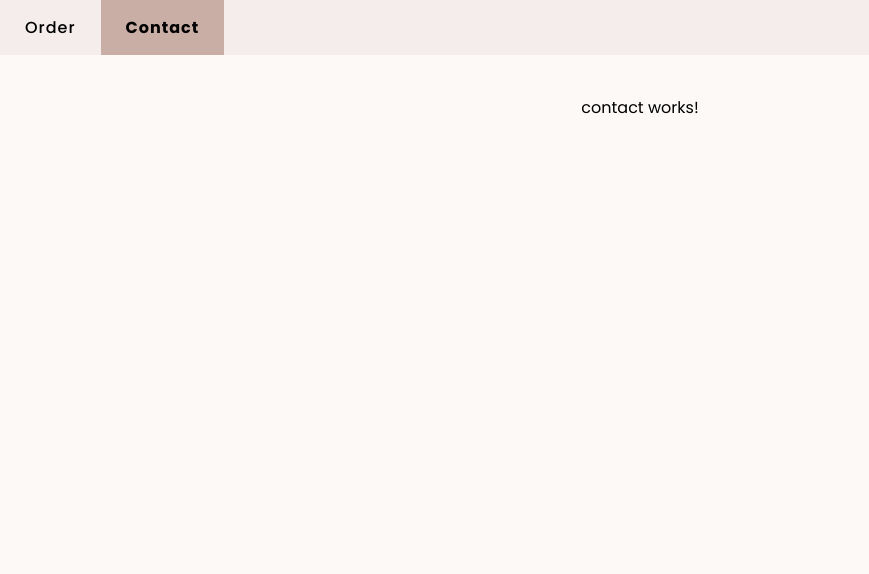
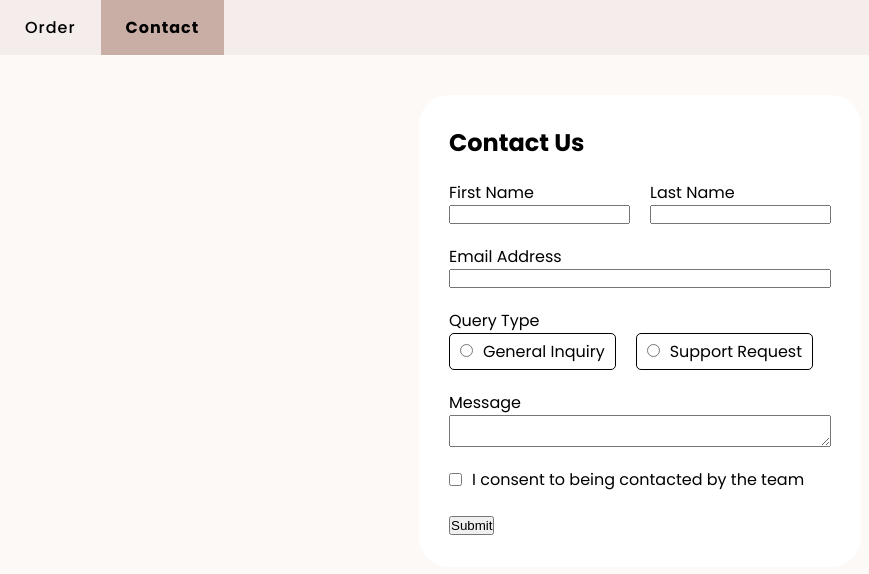
Before and after one commit to yjuwaheer/Playwright_Demo, an Angular app: page /contact in a window 1280 px wide. Shown: the top 574 px of the page, without its empty margins (0-869 px from the left). Built offline with nearby package versions, Linux system fonts and the light colour scheme.

Commit message:
Added general layout for contact form

```diff
--- a/src/app/contact/contact.component.html
+++ b/src/app/contact/contact.component.html
@@ -1 +1,45 @@
-<p>contact works!</p>
+<div class="content">
+  <h2 class="title">Contact Us</h2>
+
+  <div class="row row-1">
+    <div class="field">
+      <label>First Name</label>
+      <input type="text" />
+    </div>
+    <div class="field">
+      <label>Last Name</label>
+      <input type="text" />
+    </div>
+  </div>
+
+  <div class="row">
+    <label>Email Address</label>
+    <input type="text" />
+  </div>
+
+  <div class="row">
+    <label>Query Type</label>
+    <div class="row-3">
+      <div class="radio-field">
+        <input type="radio" id="general-inquiry" value="General Inquiry" />
+        <label for="general-inquiry">General Inquiry</label>
+      </div>
+      <div class="radio-field">
+        <input type="radio" id="support-request" value="Support Request" />
+        <label for="support-request">Support Request</label>
+      </div>
+    </div>
+  </div>
+
+  <div class="row">
+    <label>Message</label>
+    <textarea></textarea>
+  </div>
+
+  <div class="row row-5">
+    <input type="checkbox" />
+    <label>I consent to being contacted by the team</label>
+  </div>
+
+  <button id="submit">Submit</button>
+</div>
--- a/src/app/contact/contact.component.scss
+++ b/src/app/contact/contact.component.scss
@@ -0,0 +1,45 @@
+.content {
+  background-color: white;
+  padding: 30px;
+  border-radius: 30px;
+
+  .row {
+    display: flex;
+    flex-direction: column;
+    margin: 20px 0;
+
+    &.row-1 {
+      flex-direction: row;
+      gap: 20px;
+    }
+
+    .row-3 {
+      display: flex;
+      flex-direction: row;
+      gap: 20px;
+
+      .radio-field {
+        border: 1px solid black;
+        border-radius: 5px;
+        padding: 5px 10px;
+
+        input {
+          margin-right: 10px;
+        }
+      }
+    }
+
+    &.row-5 {
+      flex-direction: row;
+
+      input {
+        margin-right: 10px;
+      }
+    }
+
+    .field {
+      display: flex;
+      flex-direction: column;
+    }
+  }
+}
```
